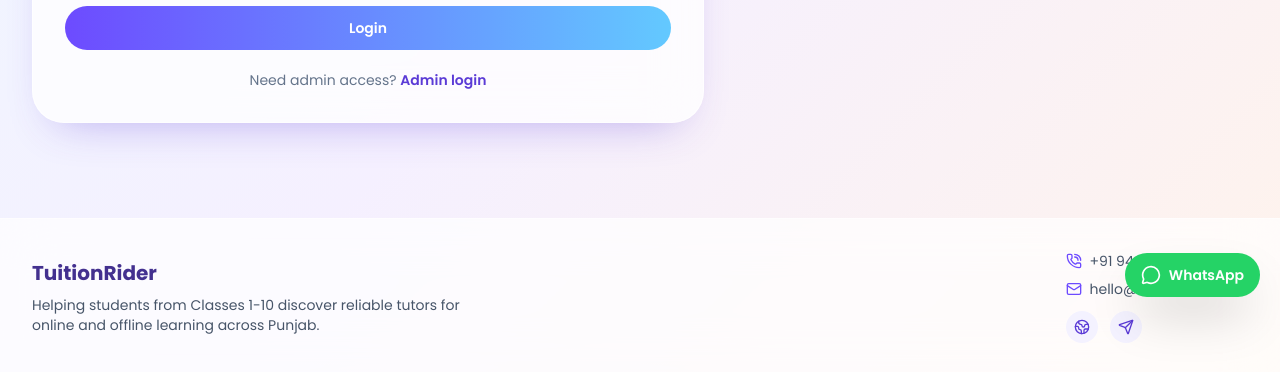
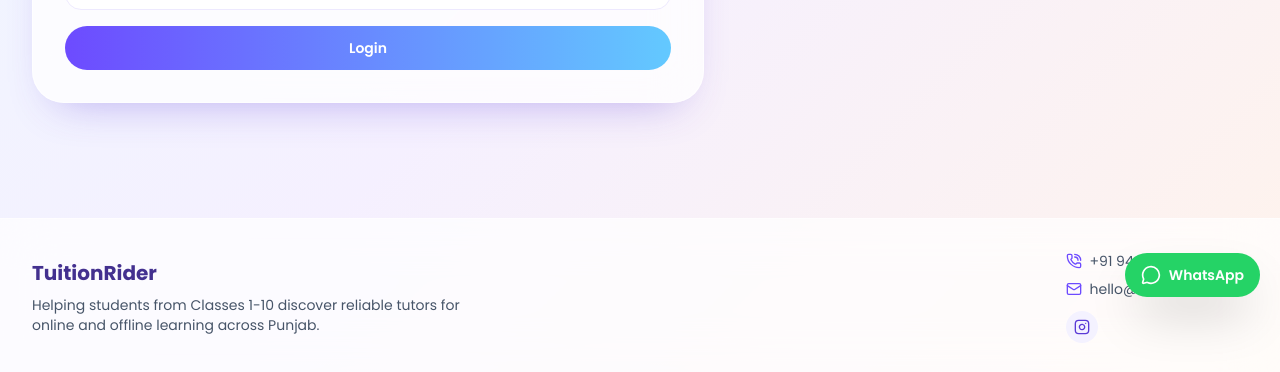
Before and after one commit to VISHVESHARVADIYA/tuitionrider, a React (Vite) app in the folder client/: page /auth in a window 1280 px wide. Shown: the part 483-855 px from the top of the page. Built offline with nearby package versions, Linux system fonts and the light colour scheme; no server answers.

Commit message:
Remove admin prompt and update footer social link

```diff
--- a/client/src/components/Footer.jsx
+++ b/client/src/components/Footer.jsx
@@ -1,4 +1,4 @@
-import { Globe2, Mail, PhoneCall, Send } from "lucide-react";
+import { Instagram, Mail, PhoneCall } from "lucide-react";
 
 function Footer() {
   return (
@@ -22,11 +22,14 @@ function Footer() {
             hello@tuitionrider.com
           </p>
           <div className="flex items-center gap-3 pt-1">
-            <a href="https://facebook.com" className="rounded-full bg-brand-50 p-2 text-brand-700">
-              <Globe2 size={16} />
-            </a>
-            <a href="https://instagram.com" className="rounded-full bg-brand-50 p-2 text-brand-700">
-              <Send size={16} />
+            <a
+              href="https://www.instagram.com/tuitionrider/"
+              target="_blank"
+              rel="noreferrer"
+              className="rounded-full bg-brand-50 p-2 text-brand-700"
+              aria-label="TuitionRider Instagram"
+            >
+              <Instagram size={16} />
             </a>
           </div>
         </div>
--- a/client/src/pages/AuthPage.jsx
+++ b/client/src/pages/AuthPage.jsx
@@ -124,12 +124,6 @@ function AuthPage() {
               </button>
             </form>
 
-            <p className="mt-5 text-center text-sm text-slate-500">
-              Need admin access?{" "}
-              <Link className="font-semibold text-brand-700" to="/admin/login">
-                Admin login
-              </Link>
-            </p>
           </FormCard>
         </motion.div>
       </section>
```
